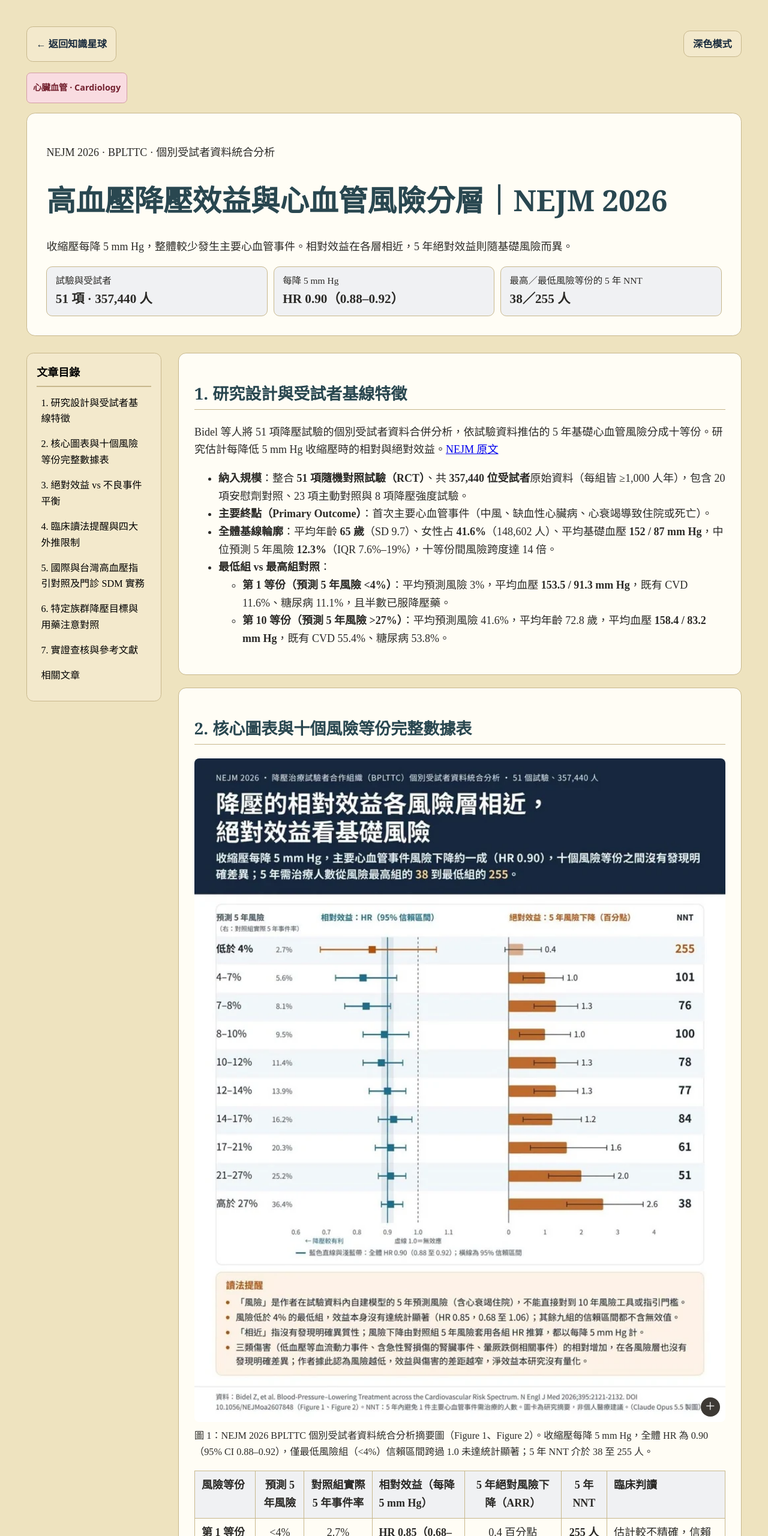
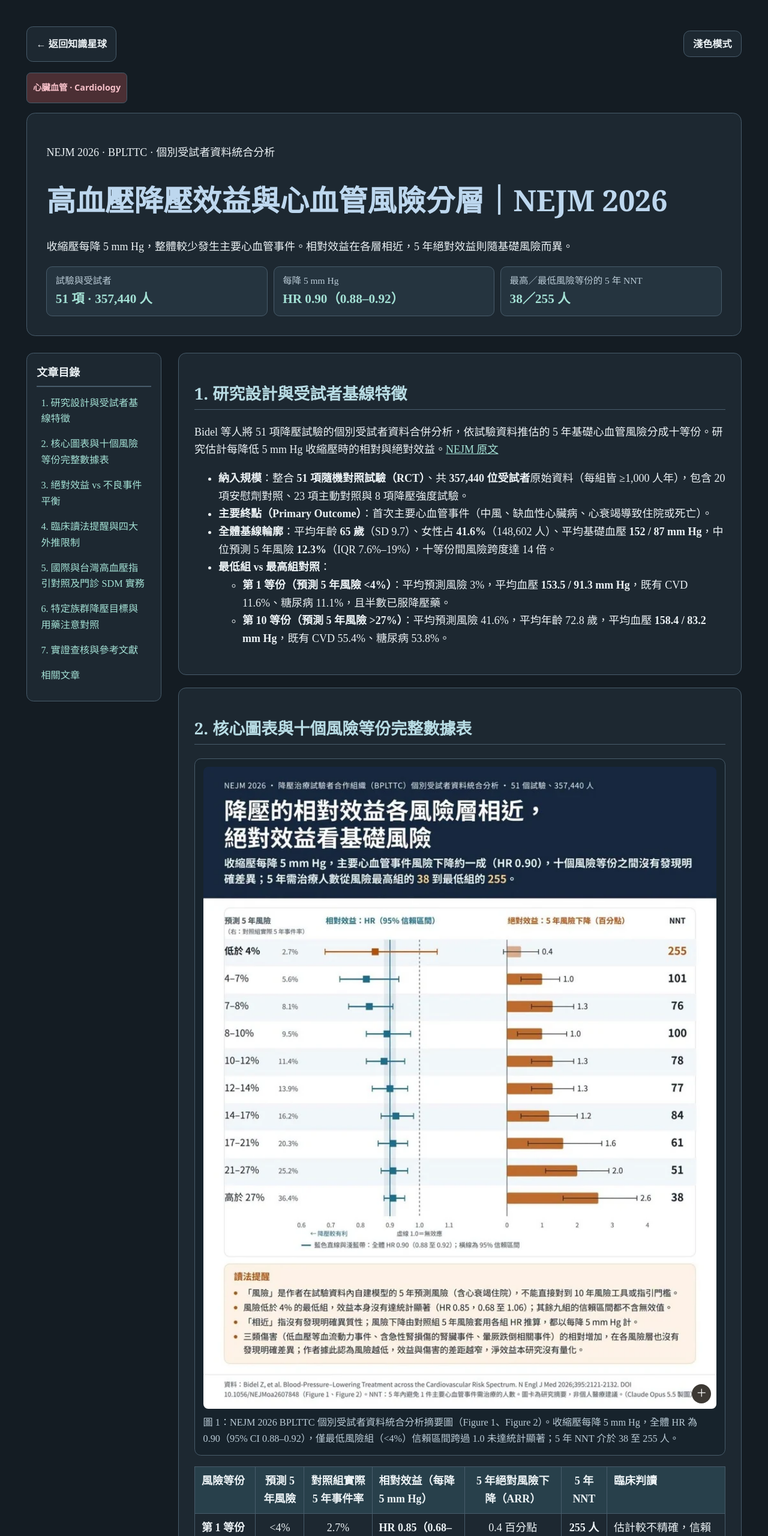
Before and after one commit to wyverner2005/knowledge-planet, a plain HTML site: page notes/blood-pressure-lowering-cardiovascular-risk-2026.html in a window 1280 px wide. Shown: the top 2560 px of the page at 60% size. Drawn offline with Linux system fonts and the light colour scheme.

Commit message:
Trial a dark reading edition for the NEJM blood pressure note

```diff
--- a/notes/blood-pressure-lowering-cardiovascular-risk-2026.html
+++ b/notes/blood-pressure-lowering-cardiovascular-risk-2026.html
@@ -1,5 +1,5 @@
 <!doctype html>
-<html lang="zh-Hant" class="kp-note">
+<html lang="zh-Hant" class="kp-note bp-dark-edition" data-theme="dark" data-theme-default="dark">
 <head>
 <meta charset="utf-8">
 <meta name="viewport" content="width=device-width, initial-scale=1">
@@ -7,6 +7,47 @@
 <meta name="keywords" content="高血壓, 降壓效益, BPLTTC, NEJM, 心血管風險, ARR, NNT, PREVENT, SCORE2, 722 居家血壓, 共享決策">
 <title>高血壓降壓效益與心血管風險分層｜NEJM 2026</title>
 <style>
+/* This article uses a charcoal reading palette with a muted teal accent. */
+.kp-note.bp-dark-edition[data-theme="dark"] {
+  --kp-dark-paper: #141c23;
+  --kp-dark-panel: #1d2831;
+  --kp-dark-raised: #25343f;
+  --kp-dark-edge: #485c6b;
+  --kp-dark-ink: #ecf2f5;
+  --kp-dark-muted: #bacbd6;
+  --kp-note-heading: #b8dce4;
+  --bp-accent: #a4e1d5;
+  --bp-subdued: #bacbd6;
+  --bp-table-header: #28404b;
+  --bp-table-stripe: #223039;
+  --bp-warning-fill: #372b28;
+  --bp-warning-edge: #f1ac8d;
+  --bp-warning-ink: #ffe3d5;
+  --bp-figure-frame: #17232c;
+}
+.bp-dark-edition[data-theme="dark"] .bp-note { color: var(--kp-dark-ink); }
+.bp-dark-edition[data-theme="dark"] .bp-note a:not(.kp-control, .kp-category) { color: var(--bp-accent); }
+.bp-dark-edition[data-theme="dark"] .bp-note :is(dt, figcaption) { color: var(--bp-subdued); }
+.bp-dark-edition[data-theme="dark"] .bp-note dd { color: var(--bp-accent); }
+.bp-dark-edition[data-theme="dark"] .bp-note th { background: var(--bp-table-header); }
+.bp-dark-edition[data-theme="dark"] .bp-note tbody tr:nth-child(even) { background: var(--bp-table-stripe); }
+.bp-dark-edition[data-theme="dark"] .bp-note .bp-warning {
+  padding: .65rem .9rem;
+  border-color: var(--bp-warning-edge);
+  border-radius: .45rem;
+  background: var(--bp-warning-fill);
+  color: var(--bp-warning-ink);
+}
+.bp-dark-edition[data-theme="dark"] .bp-note .bp-warning > :first-child { margin-block-start: .25rem; }
+.bp-dark-edition[data-theme="dark"] .bp-note .bp-warning > :last-child { margin-block-end: .25rem; }
+.bp-dark-edition[data-theme="dark"] .bp-note figure {
+  padding: clamp(.4rem, 1.3vw, .75rem);
+  border: 1px solid var(--kp-dark-edge);
+  border-radius: .6rem;
+  background: var(--bp-figure-frame);
+}
+.bp-dark-edition[data-theme="dark"] .bp-note .kp-vector-trigger > svg { background: transparent; }
+
 .bp-note { max-width: 77rem; margin: auto; padding: clamp(.75rem, 3vw, 2rem); line-height: 1.65; }
 .bp-note section { scroll-margin-top: .8rem; }
 .bp-note figure { margin: 1rem 0; }
@@ -23,7 +64,7 @@
 .bp-note dd { margin: 0; font-size: 1.18rem; font-weight: 750; }
 </style>
 <link rel="stylesheet" href="../theme.css">
-<script src="../theme.js" defer></script>
+<script src="../theme.js?v=bp-dark-edition" defer></script>
 </head>
 <body>
 <main class="bp-note">
--- a/theme.js
+++ b/theme.js
@@ -1,6 +1,9 @@
 (() => {
   const page = document.documentElement;
-  const storageKey = "knowledge-planet-theme";
+  const defaultTheme = page.dataset.themeDefault;
+  const storageKey = defaultTheme
+    ? `knowledge-planet-theme:${location.pathname}`
+    : "knowledge-planet-theme";
   const systemTheme = window.matchMedia("(prefers-color-scheme: dark)");
   let preference;
 
@@ -15,7 +18,7 @@
 
   function applyTheme() {
     const dark = preference === "dark" ||
-      (preference !== "light" && systemTheme.matches);
+      (preference !== "light" && (defaultTheme ? defaultTheme === "dark" : systemTheme.matches));
     page.dataset.theme = dark ? "dark" : "light";
     const button = document.querySelector(".kp-theme-toggle");
     if (button) {
```
